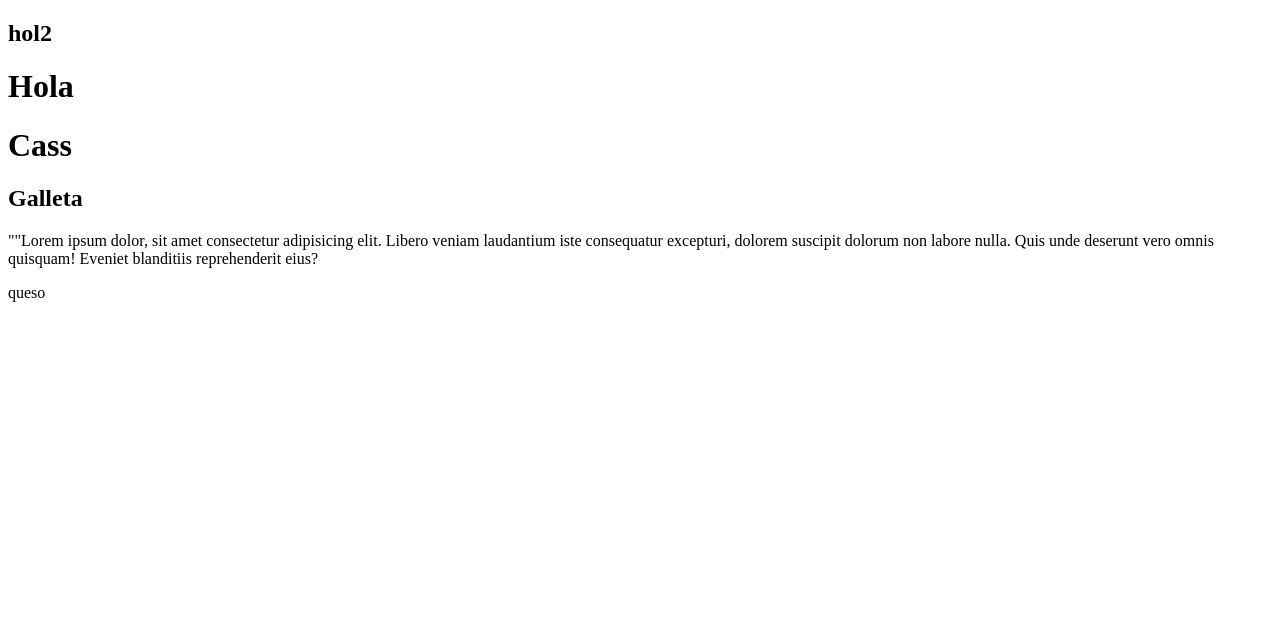
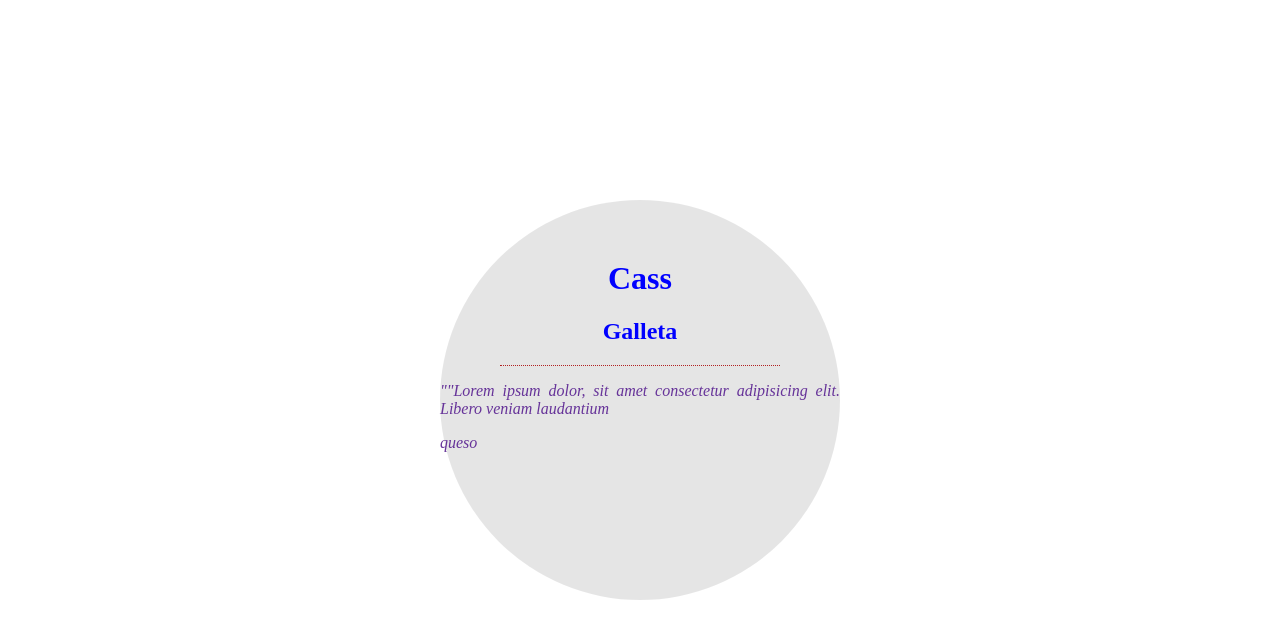
Before and after one commit to GypsyRocket/raccoon, a plain HTML site: page index.html in a window 1280 px wide. Drawn offline with Linux system fonts and the light colour scheme.

Commit message:
Versión 1. Terminada

```diff
--- /dev/null
+++ b/estilos.css
@@ -0,0 +1,30 @@
+body {
+    margin: 0px;
+}
+
+.square {
+width: 400px;
+height: 400px;
+background-color: rgba(0, 0, 0, 0.1);
+position: absolute;
+left: 50%;
+transform: translateX(-50%) translateY(-50%);
+top: 50%;
+border-radius: 50%;
+}
+
+.quote, .author {
+    color: rebeccapurple;
+    font-style: oblique;
+    text-align: justify;
+}
+
+.top{
+    margin: 60px 60px 0 60px;
+    border-bottom: 1px dotted firebrick;
+}
+
+h1, h2 {
+    color: blue;
+    text-align: center;
+}
--- a/index.html
+++ b/index.html
@@ -5,18 +5,16 @@
     <meta name="viewport" content="width=device-width, initial-scale=1.0">
     <meta http-equiv="X-UA-Compatible" content="ie=edge">
     <title>ñiiiiiiiiiii</title>
+    <link rel="stylesheet" href="estilos.css">
 </head>
 <body>
-    <h2>hol2</h2>
-    <h1>Hola</h1>
-
     <div class="square">
         <div class="top">
             <h1>Cass</h1>
             <h2>Galleta</h2>
         </div>
         <div class="bottom">
-            <p class="quote">""Lorem ipsum dolor, sit amet consectetur adipisicing elit. Libero veniam laudantium iste consequatur excepturi, dolorem suscipit dolorum non labore nulla. Quis unde deserunt vero omnis quisquam! Eveniet blanditiis reprehenderit eius?</p>
+            <p class="quote">""Lorem ipsum dolor, sit amet consectetur adipisicing elit. Libero veniam laudantium </p>
             <p class="author">queso</p>
         </div>
     </div>
```
